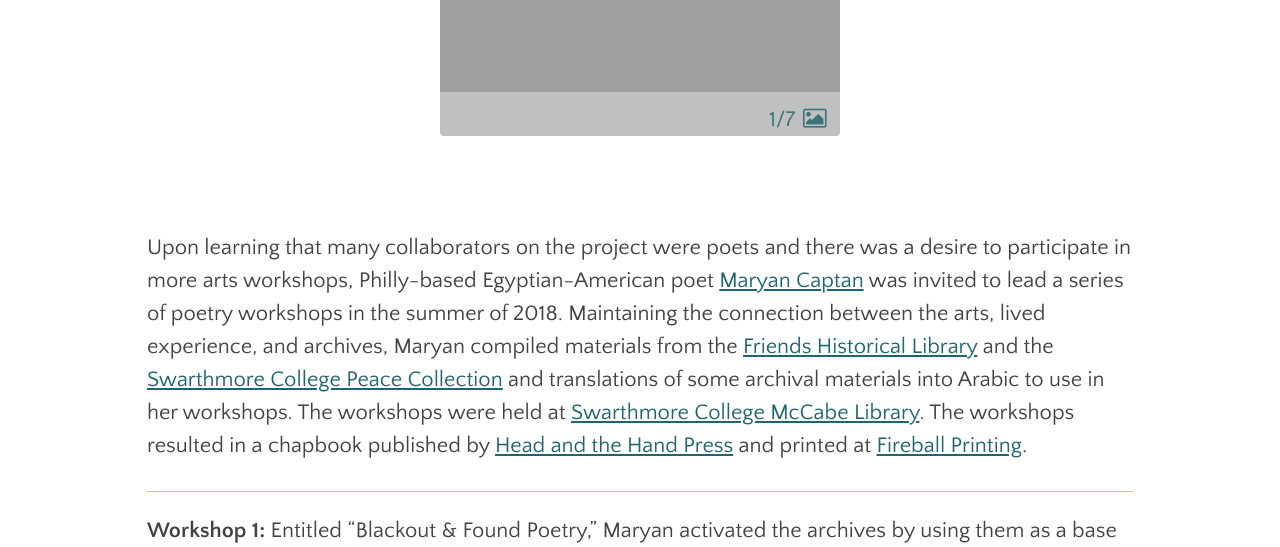
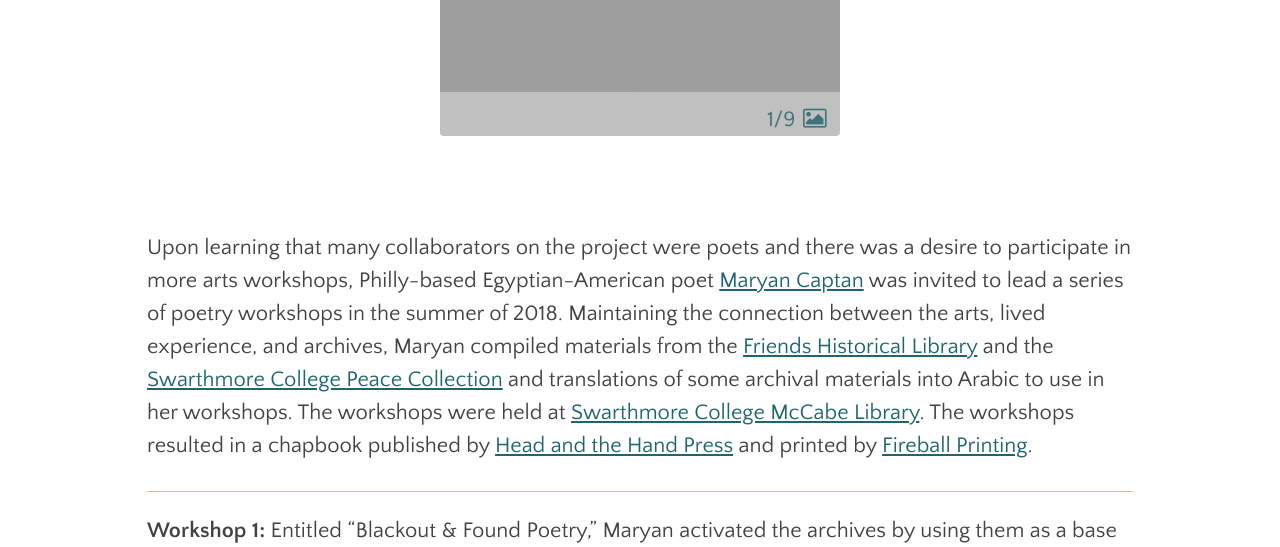
Before and after one commit to swat-ds/fps.swarthmore.edu, a Jekyll site: the page built from _posts/2020-01-10-five-sense-home-erasure-poetry-with-maryan-captan.md, in a window 1280 px wide. Shown: the part 507-1054 px from the top of the page. Built offline with Jekyll 4.4.1, drawn with Linux system fonts in a browser that asks for light colours.

```diff
--- a/_posts/2020-01-10-five-sense-home-erasure-poetry-with-maryan-captan.md
+++ b/_posts/2020-01-10-five-sense-home-erasure-poetry-with-maryan-captan.md
@@ -23,8 +23,10 @@ gallery:
   - maryan 5.jpg
   - maryan 6.JPG
   - maryan 7.JPG
+  - maryan8.JPG
+  - maryan9.JPG
 ---
-Upon learning that many collaborators on the project were poets and there was a desire to participate in more arts workshops, Philly-based Egyptian-American poet [Maryan Captan](https://thebodyinparts.tumblr.com/) was invited to lead a series of poetry workshops in the summer of 2018. Maintaining the connection between the arts, lived experience, and archives, Maryan compiled materials from the [Friends Historical Library](https://www.swarthmore.edu/friends-historical-library) and the [Swarthmore College Peace Collection](https://www.swarthmore.edu/library/peace/) and translations of some archival materials into Arabic to use in her workshops. The workshops were held at [Swarthmore College McCabe Library](https://www.swarthmore.edu/libraries/mccabe-library). The workshops resulted in a chapbook published by [Head and the Hand Press](https://www.theheadandthehand.com/) and printed at [Fireball Printing](https://fireballprinting.com/).
+Upon learning that many collaborators on the project were poets and there was a desire to participate in more arts workshops, Philly-based Egyptian-American poet [Maryan Captan](https://thebodyinparts.tumblr.com/) was invited to lead a series of poetry workshops in the summer of 2018. Maintaining the connection between the arts, lived experience, and archives, Maryan compiled materials from the [Friends Historical Library](https://www.swarthmore.edu/friends-historical-library) and the [Swarthmore College Peace Collection](https://www.swarthmore.edu/library/peace/) and translations of some archival materials into Arabic to use in her workshops. The workshops were held at [Swarthmore College McCabe Library](https://www.swarthmore.edu/libraries/mccabe-library). The workshops resulted in a chapbook published by [Head and the Hand Press](https://www.theheadandthehand.com/) and printed by [Fireball Printing](https://fireballprinting.com/).
 
 <hr/>
 
```
